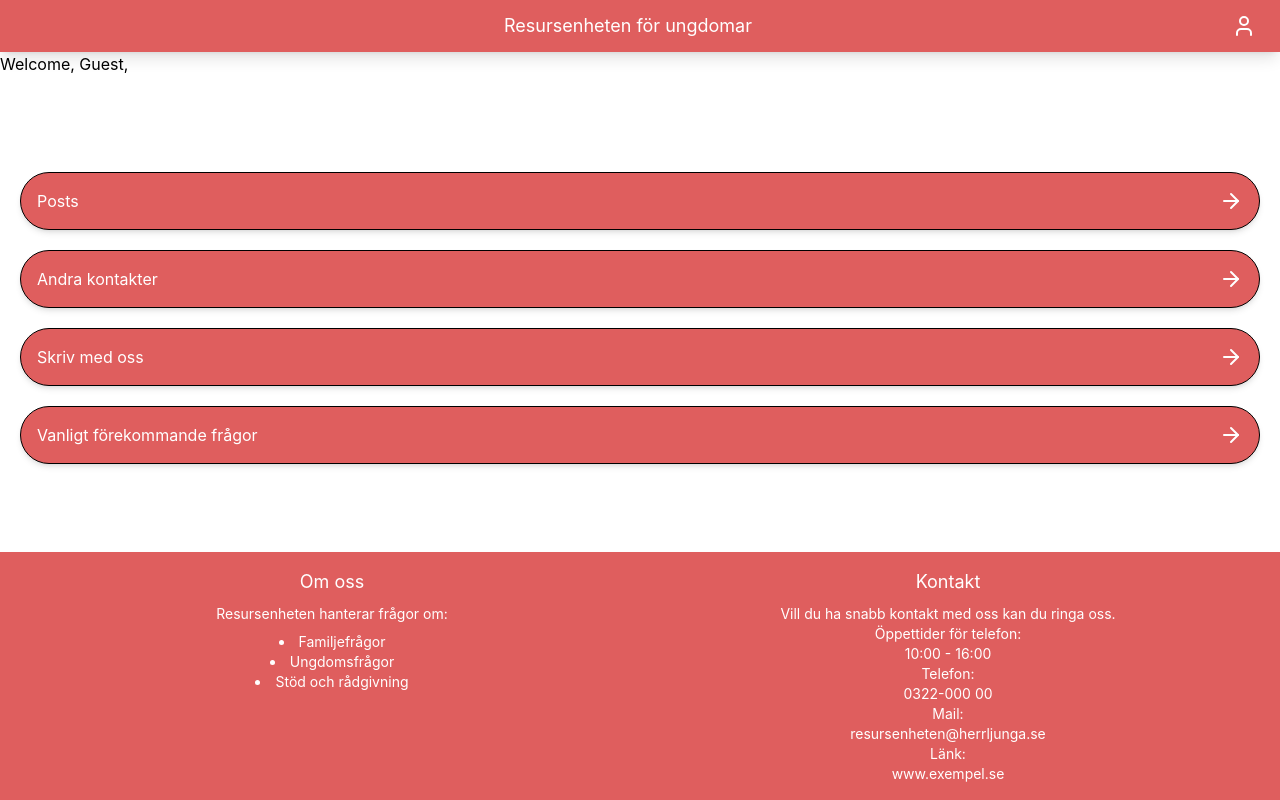
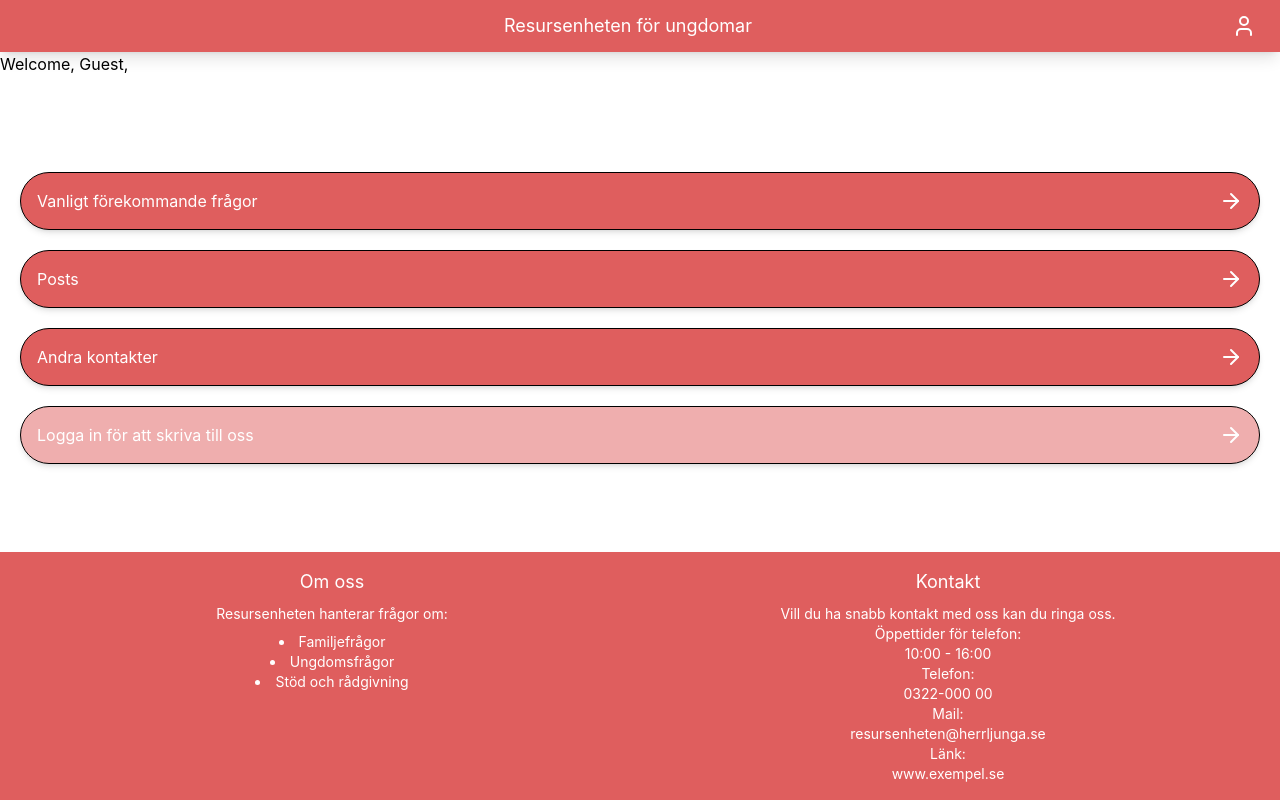
Before and after one commit to tovabry/Socappen-next.js, a Next.js app: page /home in a window 1280 px wide. Built offline with nearby package versions, Linux system fonts and the light colour scheme; no server answers.

Commit message:
Fixed bug where Guest was signed in, Added check state for chat button to be disabled if not logged in.

```diff
--- a/app/home/page.tsx
+++ b/app/home/page.tsx
@@ -11,6 +11,8 @@ export default async function HomePage() {
 	const token = cookieStore.get("token")?.value;
 	let user = null;
 	let isAdmin = false;
+	let isUser = false;
+
 	if (token) {
 		try {
 			const decoded = jwtDecode<JwtPayload>(token);
@@ -18,6 +20,7 @@ export default async function HomePage() {
 			isAdmin = decoded.roles.some((r) =>
 				["ROLE_ADMIN", "ROLE_SYSADMIN"].includes(r),
 			);
+			isUser = decoded.roles.includes("ROLE_USER");
 		} catch {
 			console.error("Invalid token");
 		}
@@ -36,13 +39,20 @@ export default async function HomePage() {
 					begränsade tider. För personlig hjälp kan du kontakta oss här och
 					här....
 				</p>
-				<HomePageButton buttonText="Posts" routeLink="/post" />
-				<HomePageButton buttonText="Andra kontakter" routeLink="/contacts" />
-				<HomePageButton buttonText="Skriv med oss" routeLink="/messages" />
 				<HomePageButton
 					buttonText="Vanligt förekommande frågor"
 					routeLink="/faq"
 				/>
+				<HomePageButton buttonText="Posts" routeLink="/post" />
+				<HomePageButton buttonText="Andra kontakter" routeLink="/contacts" />
+				<HomePageButton
+					buttonText={
+						isUser ? "Skriv med oss" : "Logga in för att skriva till oss"
+					}
+					routeLink="/messages"
+					disabled={!isAdmin && !isUser}
+				/>
+
 				{isAdmin && <HomePageButton buttonText="Loggar" routeLink="/logs" />}
 			</main>
 			<Footer />
--- a/app/messages/page.tsx
+++ b/app/messages/page.tsx
@@ -5,6 +5,8 @@ import { sortConversationsByActivity } from "@/lib/sorting/sortConversations";
 import { jwtDecode } from "jwt-decode";
 import { cookies } from "next/headers";
 import { createConversation, joinConversation } from "./actions";
+import { fetchCurrentUser } from "@/lib/auth";
+import { redirect } from "next/navigation";
 
 interface ResponseConversation {
 	id: number;
@@ -31,6 +33,10 @@ export default async function MessagesPage() {
 		} catch {
 			console.error("Invalid token");
 		}
+	}
+
+	if (!isAdmin && !isUser) {
+		redirect("/home");
 	}
 
 	// Get conversations where logged in user is a participant
--- a/components/HomePageButtons.tsx
+++ b/components/HomePageButtons.tsx
@@ -3,15 +3,26 @@ import { ArrowRight } from "lucide-react";
 interface HomePageButtonsProps {
 	buttonText: string;
 	routeLink?: string;
+	disabled?: boolean;
 }
 
 export function HomePageButton({
 	buttonText,
 	routeLink,
+	disabled = false,
 }: HomePageButtonsProps) {
 	return (
-		<div className="rounded-full border shadow-md bg-(--bg-secondary-color-red) mx-5 mt-5">
-			<a href={routeLink || "#"} aria-label={`Navigera till ${buttonText}`}>
+		<div
+			className={`rounded-full border shadow-md mx-5 mt-5 ${
+				disabled
+					? "bg-(--bg-secondary-color-red)/50 pointer-events-none"
+					: "bg-(--bg-secondary-color-red)"
+			}`}
+		>
+			<a
+				href={disabled ? undefined : routeLink || "#"}
+				aria-label={`Navigera till ${buttonText}`}
+			>
 				<div className="flex flex-row p-4 justify-between">
 					<span className="text-white text-md">{buttonText}</span>
 					<ArrowRight className="text-white" aria-hidden="true" />
--- a/lib/auth.ts
+++ b/lib/auth.ts
@@ -9,6 +9,10 @@ export async function fetchCurrentUser() {
 		throw new Error("Failed to fetch user");
 	}
 	const data = await res.json();
+
+	if (!data.id || !data.email) {
+		throw new Error("Invalid user data");
+	}
 	return {
 		id: data.id,
 		email: data.email,
```
